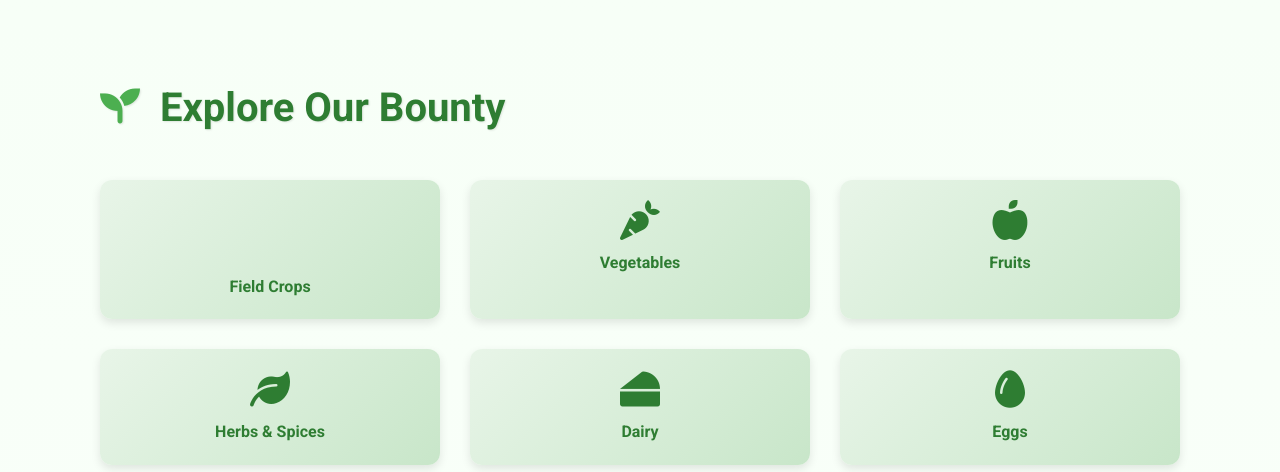
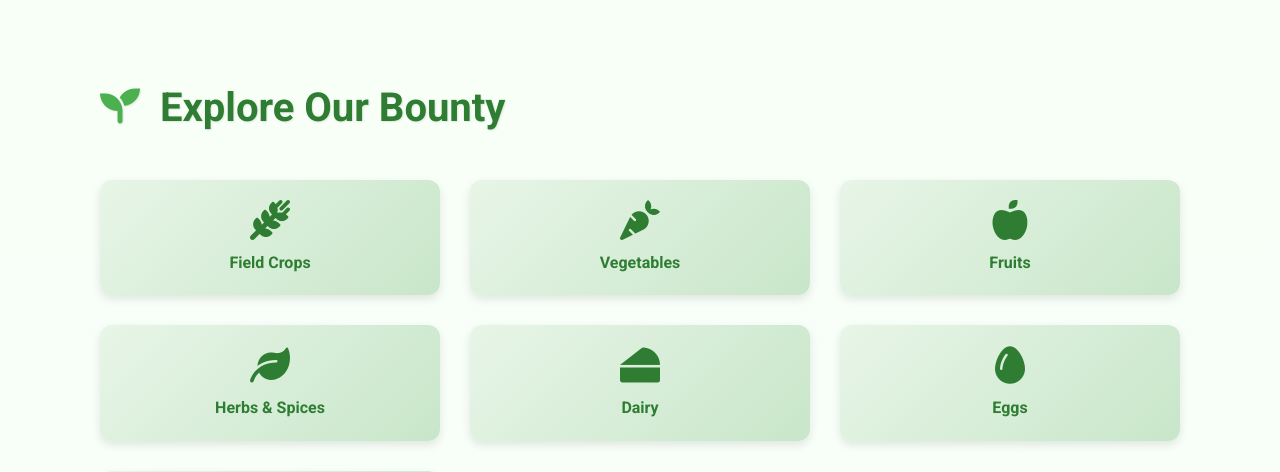
Before and after one commit to Tash465/Faulora-Farm, a Django app: page / in a window 1280 px wide. Shown: the part 1388-1860 px from the top of the page. Run offline with Django 5.2, Linux system fonts and the light colour scheme; data comes from the database, SQL or seed files in the repository.

Commit message:
change_template

```diff
--- a/products/templates/home.html
+++ b/products/templates/home.html
@@ -81,7 +81,7 @@
     <h2 id="categories-heading"><i class="fas fa-seedling" aria-hidden="true"></i> Explore Our Bounty</h2>
     <div class="grid">
         <a href="{% url 'products:product_list' %}?category=field_crops" class="category-btn" aria-label="Browse field crops">
-                <i class="fa-wheat-awn" aria-hidden="true"></i> Field Crops
+            <i class="fas fa-wheat-awn" aria-hidden="true"></i> Field Crops
         </a>
         <a href="{% url 'products:product_list' %}?category=vegetables" class="category-btn" aria-label="Browse vegetables">
             <i class="fas fa-carrot" aria-hidden="true"></i> Vegetables
@@ -103,6 +103,7 @@
         </a>
     </div>
 </section>
+
 
     <!-- Featured Products -->
     <section class="section spotlight fade-in" aria-labelledby="featured-heading">
```
Lines whose indentation alone changed are shown as unchanged.
